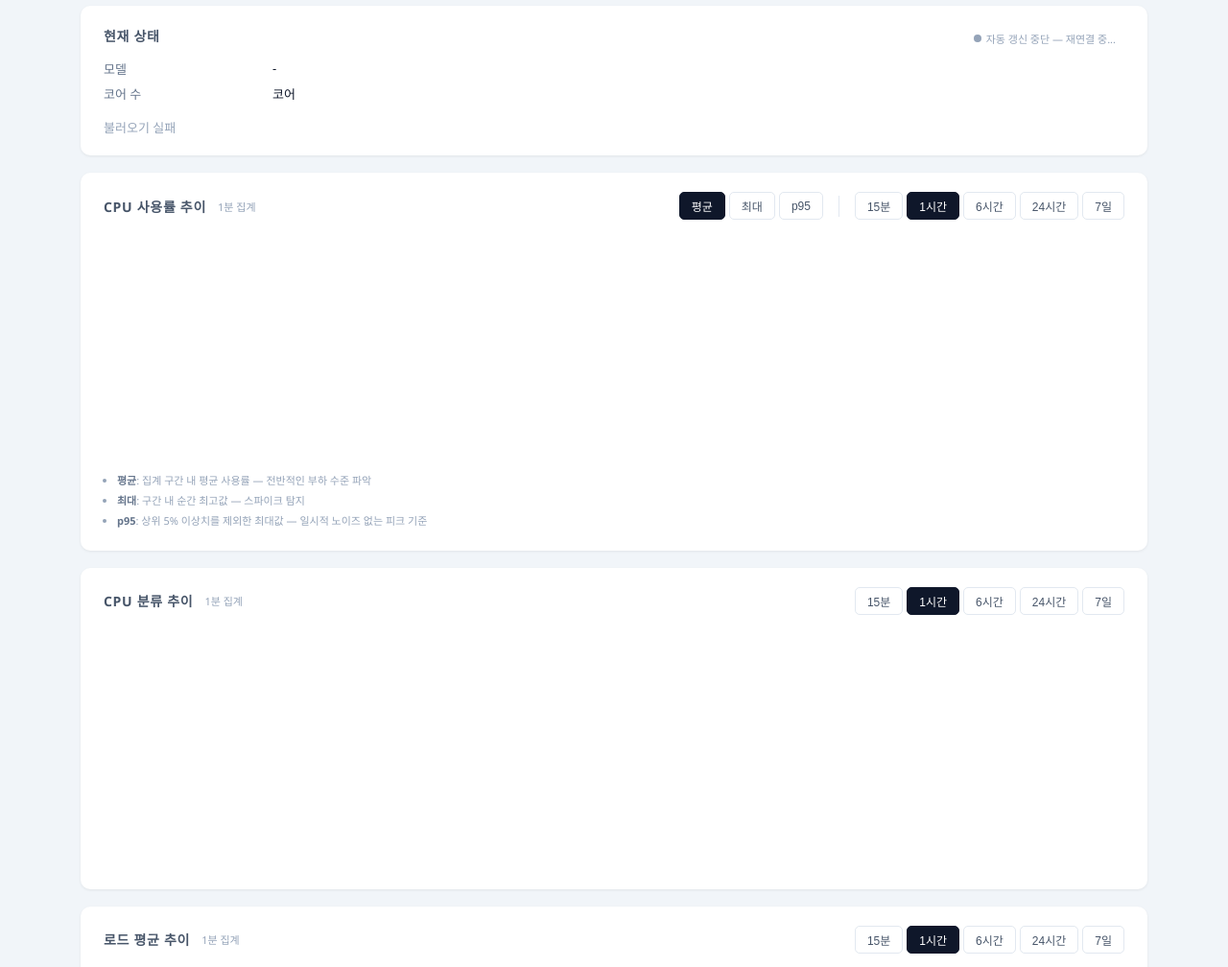
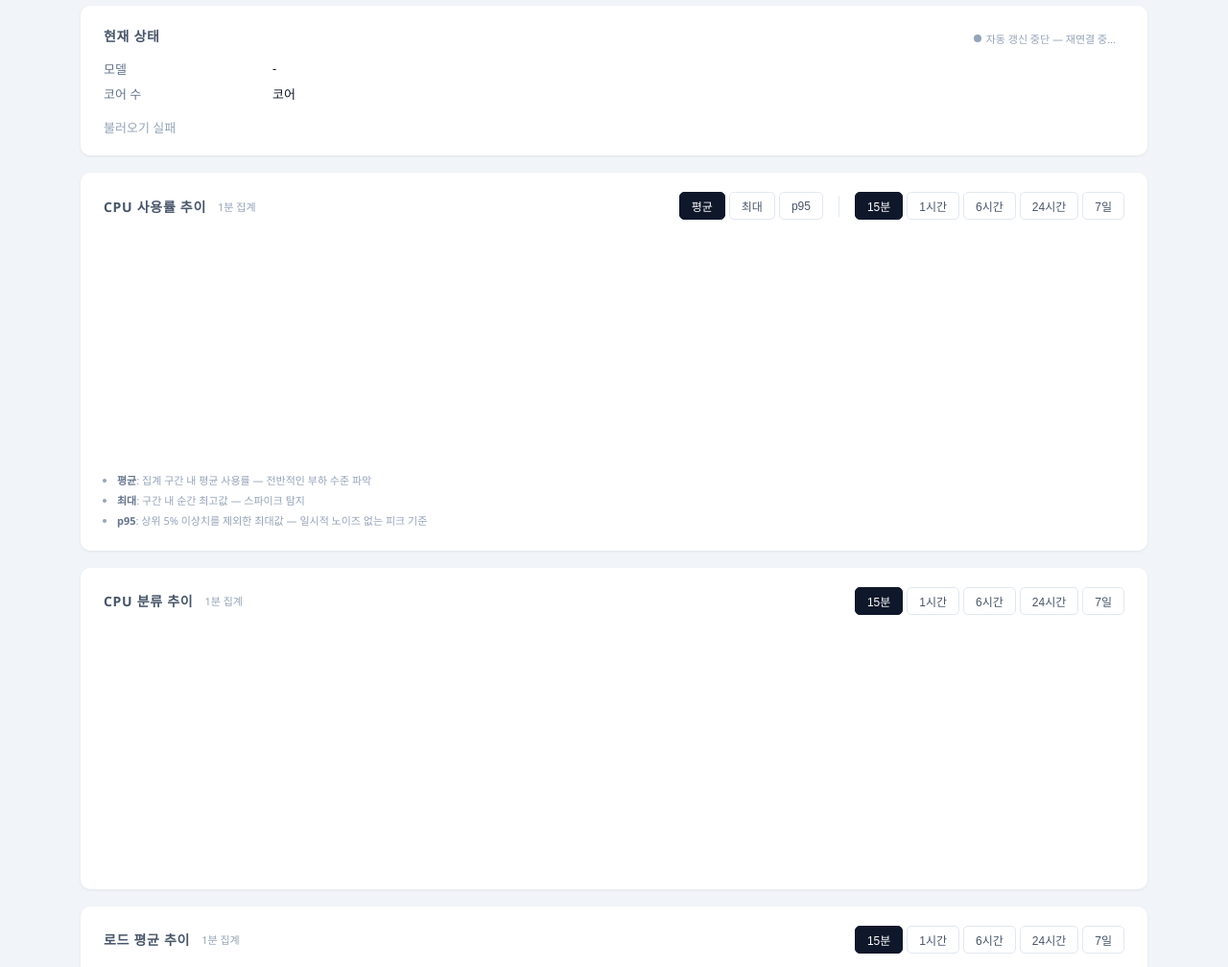
Before and after one commit to z-converter-assessment/assessment-engine, a FastAPI app: template web/templates/servers/cpu.html in a window 1280 px wide. Shown: the part 164-1172 px from the top of the page at 96% size. Run offline with FastAPI, Linux system fonts and the light colour scheme; the template is opened without the code that fills it, so the values that code supplies are empty; a map, chart or similar area stays blank; parts of the project's set-up code (start-up, migrations or seed data) failed here and were passed over.

Commit message:
feat: ppt 출력용, 웹 ui 수정, 버전 명시하지 않기로 변경

```diff
--- a/pyproject.toml
+++ b/pyproject.toml
@@ -4,7 +4,7 @@ build-backend = "hatchling.build"
 
 [project]
 name = "assessment-engine"
-version = "0.2.1"
+version = "0.0.0"
 requires-python = ">=3.12"
 dependencies = [
     "fastapi>=0.136.0",
--- a/web/templates/servers/chart.html
+++ b/web/templates/servers/chart.html
@@ -24,8 +24,8 @@
     <div>
       <div style="font-size:11px; color:#94a3b8; text-transform:uppercase; letter-spacing:.05em; margin-bottom:6px;">조회 범위</div>
       <div class="toggle-group" id="range-btns">
-        <button class="toggle" data-val="15m">최근 15분</button>
-        <button class="toggle active" data-val="1h">최근 1시간</button>
+        <button class="toggle active" data-val="15m">최근 15분</button>
+        <button class="toggle" data-val="1h">최근 1시간</button>
         <button class="toggle" data-val="6h">최근 6시간</button>
         <button class="toggle" data-val="24h">최근 24시간</button>
         <button class="toggle" data-val="7d">최근 7일</button>
@@ -86,7 +86,7 @@ const METRIC_LABELS = {
 const AUTO_BUCKET = { '15m':'5m', '1h':'5m', '6h':'1h', '24h':'1h', '7d':'1d' };
 
 let metricType = 'cpu.usage_percent';
-let timeRange  = '1h';
+let timeRange  = '15m';
 let agg        = 'avg';
 let chart      = null;
 
--- a/web/templates/servers/cpu.html
+++ b/web/templates/servers/cpu.html
@@ -62,8 +62,8 @@
       </div>
       <div style="width:1px; height:22px; background:#e2e8f0; margin:0 8px;" class="no-print"></div>
       <div class="toggle-group no-print" id="usage-range-btns">
-        <button class="toggle" data-val="15m">15분</button>
-        <button class="toggle active" data-val="1h">1시간</button>
+        <button class="toggle active" data-val="15m">15분</button>
+        <button class="toggle" data-val="1h">1시간</button>
         <button class="toggle" data-val="6h">6시간</button>
         <button class="toggle" data-val="24h">24시간</button>
         <button class="toggle" data-val="7d">7일</button>
@@ -91,8 +91,8 @@
       <span id="comp-bucket-label" style="font-size:11px; color:#94a3b8;"></span>
     </div>
     <div class="toggle-group no-print" id="comp-range-btns">
-      <button class="toggle" data-val="15m">15분</button>
-      <button class="toggle active" data-val="1h">1시간</button>
+      <button class="toggle active" data-val="15m">15분</button>
+      <button class="toggle" data-val="1h">1시간</button>
       <button class="toggle" data-val="6h">6시간</button>
       <button class="toggle" data-val="24h">24시간</button>
       <button class="toggle" data-val="7d">7일</button>
@@ -115,8 +115,8 @@
       <span id="load-bucket-label" style="font-size:11px; color:#94a3b8;"></span>
     </div>
     <div class="toggle-group no-print" id="load-range-btns">
-      <button class="toggle" data-val="15m">15분</button>
-      <button class="toggle active" data-val="1h">1시간</button>
+      <button class="toggle active" data-val="15m">15분</button>
+      <button class="toggle" data-val="1h">1시간</button>
       <button class="toggle" data-val="6h">6시간</button>
       <button class="toggle" data-val="24h">24시간</button>
       <button class="toggle" data-val="7d">7일</button>
@@ -221,7 +221,7 @@ async function loadSnapshot() {
 }
 
 /* ── 단일 라인 차트 (CPU 사용률) ── */
-let usageRange = '1h';
+let usageRange = '15m';
 let usageAgg   = 'avg';
 let usageChart = null;
 
@@ -299,7 +299,7 @@ bindToggle('usage-agg-btns',   v => { usageAgg   = v; loadUsageChart(); });
 bindToggle('usage-range-btns', v => { usageRange = v; updateUsageBucketLabel(); document.getElementById('usage-range-print').textContent = ' — ' + RANGE_LABEL[v]; loadUsageChart(); });
 
 /* ── CPU 분류 추이 (user / system / iowait) ── */
-let compRange   = '1h';
+let compRange   = '15m';
 let compChart   = null;
 let compAllRows = [];
 
@@ -411,7 +411,7 @@ async function loadCompChart() {
 bindToggle('comp-range-btns', v => { compRange = v; updateCompBucketLabel(); document.getElementById('comp-range-print').textContent = ' — ' + RANGE_LABEL[v]; loadCompChart(); });
 
 /* ── 로드 평균 추이 ── */
-let loadRange   = '1h';
+let loadRange   = '15m';
 let loadChart   = null;
 let loadAllRows = [];
 
--- a/web/templates/servers/network.html
+++ b/web/templates/servers/network.html
@@ -74,8 +74,8 @@
       <span id="net-bucket-label" style="font-size:11px; color:#94a3b8;"></span>
     </div>
     <div class="toggle-group no-print" id="net-range-btns">
-      <button class="toggle" data-val="15m">15분</button>
-      <button class="toggle active" data-val="1h">1시간</button>
+      <button class="toggle active" data-val="15m">15분</button>
+      <button class="toggle" data-val="1h">1시간</button>
       <button class="toggle" data-val="6h">6시간</button>
       <button class="toggle" data-val="24h">24시간</button>
       <button class="toggle" data-val="7d">7일</button>
@@ -174,7 +174,7 @@ function joinToGrid(grid, rows, bMs) {
   return grid.map(t => map[t] ?? null);
 }
 
-let netRange = '1h';
+let netRange = '15m';
 let netChart = null;
 let netAvgRows = [];
 let netMaxRows = [];
--- a/web/templates/servers/services.html
+++ b/web/templates/servers/services.html
@@ -3,7 +3,10 @@
 
 {% block content %}
 <a class="back no-print" href="/servers/{{ server.public_id }}">← {{ server.hostname }}</a>
-<h1>서비스 / 포트 — {{ server.hostname }}</h1>
+<div style="display:flex; align-items:center; justify-content:space-between; margin-bottom:20px;">
+  <h1 style="margin:0;">{{ server.hostname }} — 서비스 / 포트</h1>
+  <button class="btn no-print" onclick="window.print()">인쇄</button>
+</div>
 
 <!-- 서비스 목록 -->
 <div class="card">
```
Also changed, not shown: web/templates/servers/memory.html (+9 -9 lines), web/templates/servers/storage.html (+6 -6 lines).
